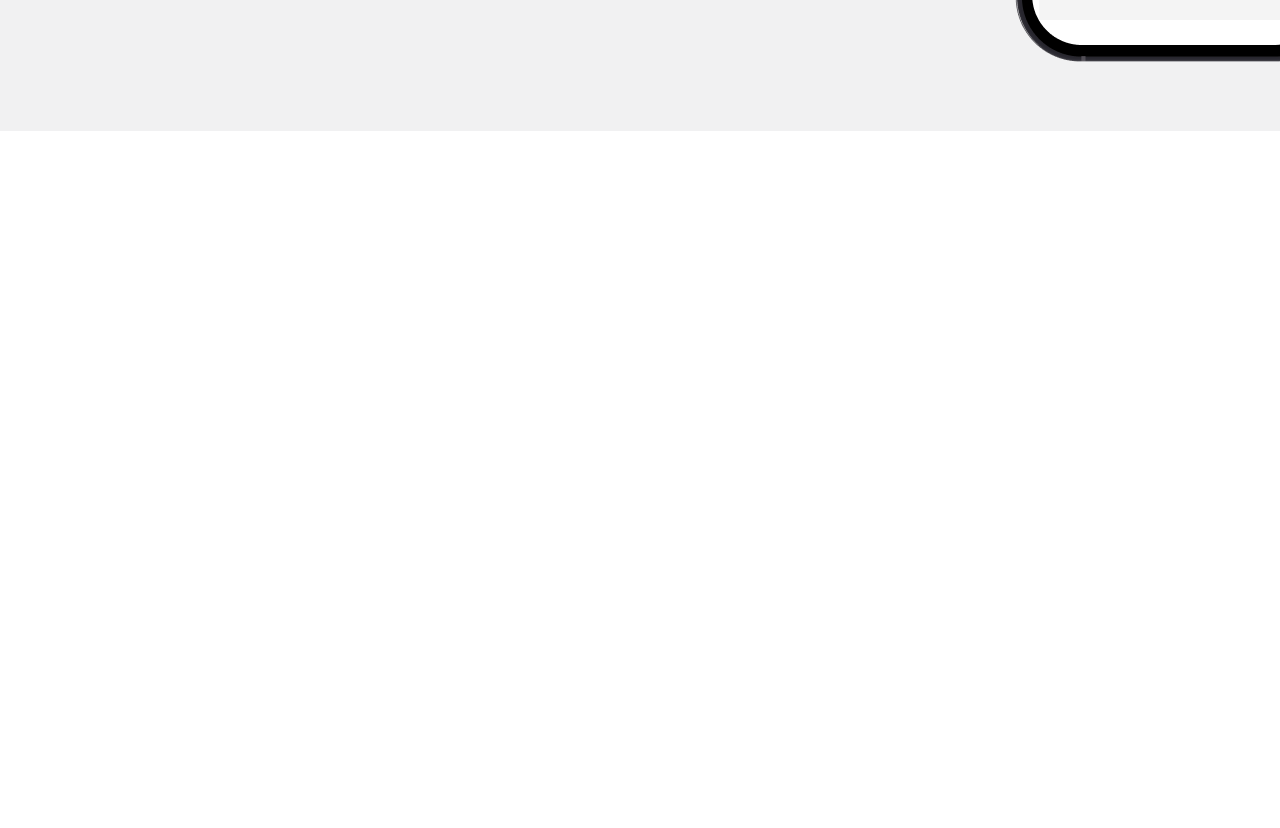
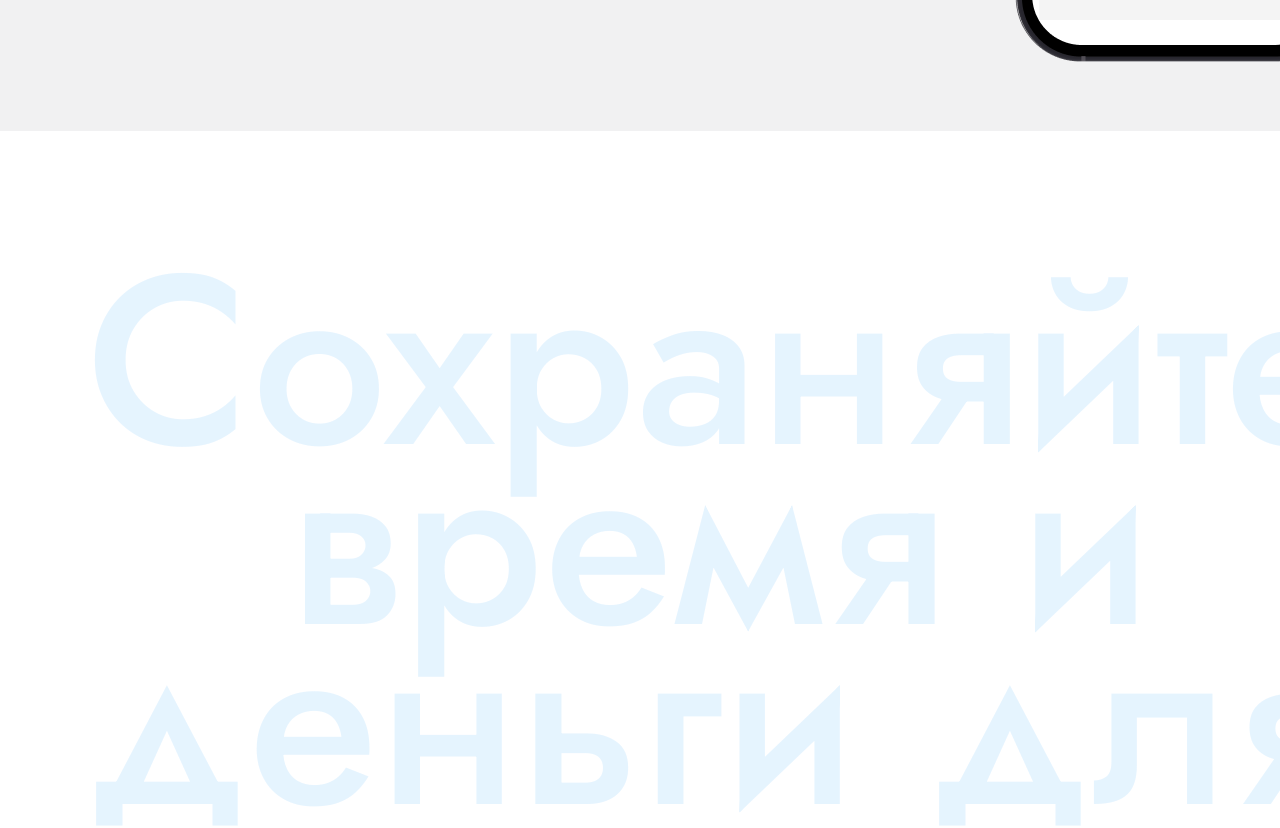
Before and after one commit to Aytaldeg/Test-App, a React (Create React App) app: page / in a window 1280 px wide. Shown: the part 2580-3408 px from the top of the page. Before the commit the page ends 2896 px from the top, so only its background shows below. Built offline with nearby package versions, Linux system fonts and the light colour scheme; a web font is replaced by a local one.

Commit message:
# Added statistics

```diff
--- a/src/App.tsx
+++ b/src/App.tsx
@@ -1,18 +1,20 @@
-import React from 'react';
-import './App.css';
-import './components/styles/main.scss';
-import Header from './components/Header/Header';
-import Main from './components/Main/Main';
-import Strategy from './components/Strategy/Strategy';
-import Retaily from './components/Retaily/Retaily';
+import React from "react";
+import "./App.css";
+import "./components/styles/main.scss";
+import Header from "./components/Header/Header";
+import Main from "./components/Main/Main";
+import Strategy from "./components/Strategy/Strategy";
+import Retaily from "./components/Retaily/Retaily";
+import Statistics from "./components/Statistics/Statistics";
 
 function App() {
   return (
     <div className="App">
-     <Header />
-     <Main />
-     <Strategy />
-     <Retaily />
+      <Header />
+      <Main />
+      <Strategy />
+      <Retaily />
+      <Statistics />
     </div>
   );
 }
--- /dev/null
+++ b/src/components/Statistics/Statistics.tsx
@@ -0,0 +1,16 @@
+import "../styles/main.scss";
+
+function Statistics() {
+  return (
+    <div className="statistics">
+      <div className="wrapper">
+        <div className="statistics-title">Сохраняйте время и деньги для вашего бизнеса</div>
+        <div className="statistics-data">
+
+        </div>
+      </div>
+    </div>
+  );
+}
+
+export default Statistics;
--- a/src/components/styles/main.scss
+++ b/src/components/styles/main.scss
@@ -256,3 +256,28 @@ $regular_font: "Jost-Regular";
     margin-left: 80px;
   }
 }
+
+.statistics {
+  height: 870px;
+  position: relative;
+  top: 101px;
+
+  &-title {
+    font-family: $font;
+    font-size: 240px;
+    color: #0c97f9;
+    opacity: 0.1;
+    padding-top: 140px;
+    line-height: 180px;
+  }
+
+  &-datas {
+    position: relative;
+    top: -50px;
+    font-family: $regular_font;
+    font-size: 36px;
+    width: 1296px;
+    margin: auto;
+    text-align: justify;
+  }
+}
```
